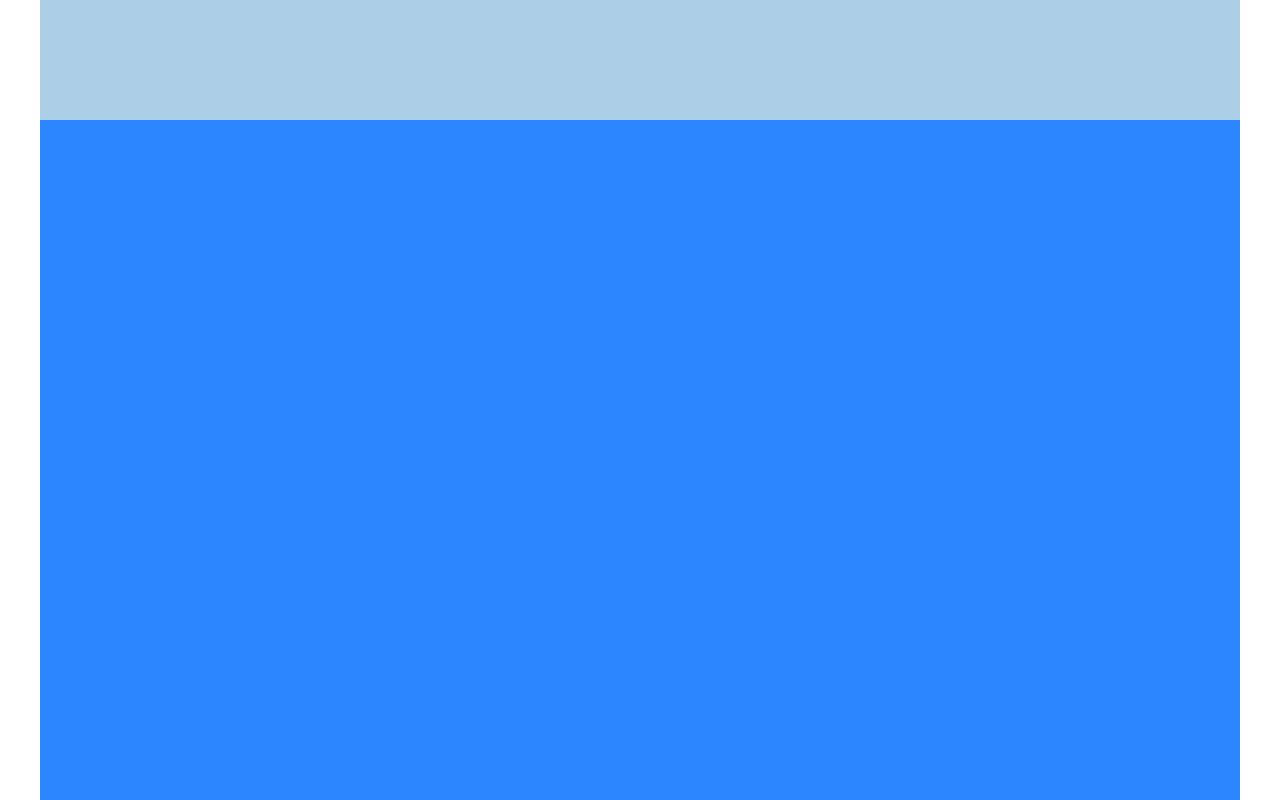
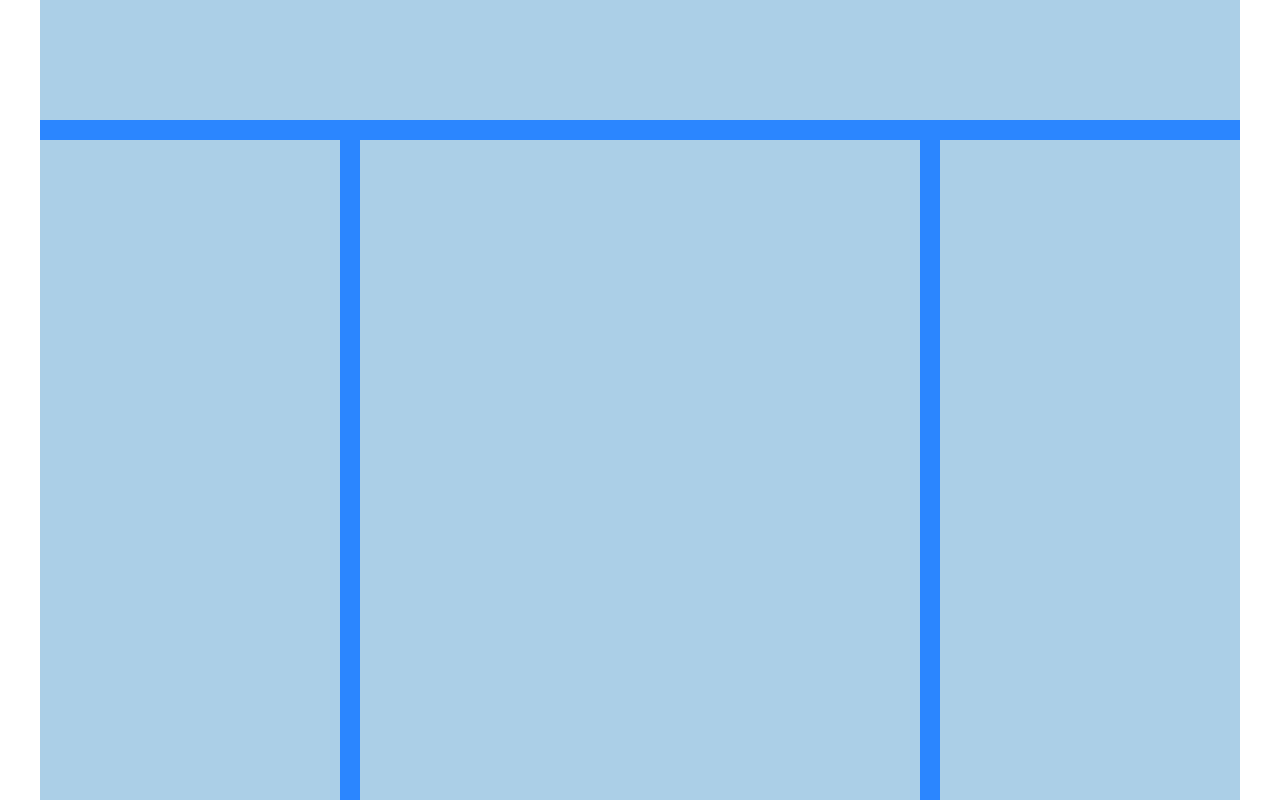
Before and after one commit to pierluigizironi/htmlcss-struttura-wp, a plain HTML site: page index.html in a window 1280 px wide. Shown: the part 740-1540 px from the top of the page. Drawn offline with Linux system fonts and the light colour scheme.

Commit message:
add layout inside clearfix div

```diff
--- a/css/style.css
+++ b/css/style.css
@@ -43,7 +43,6 @@ body {
 
 #content-section {
     background-color: #2B86FF;
-    height: 1000px;
 }
 
 #second-header {
@@ -51,6 +50,24 @@ body {
     height: 150px;
 }
 
+.sidebar {
+    float: left;
+    height: 700px;
+    width: 25%;
+    margin: 20px 0px;
+    background-color: #ABCFE7;
+}
+
+main {
+    float: left;
+    height: 700px;
+    width: calc(50% - 40px);
+    margin: 20px 20px;
+    background-color: #ABCFE7;
+}
+
+/* Footer */
+
 footer {
     background-color: #8802FE;
     height: 100px;
```
